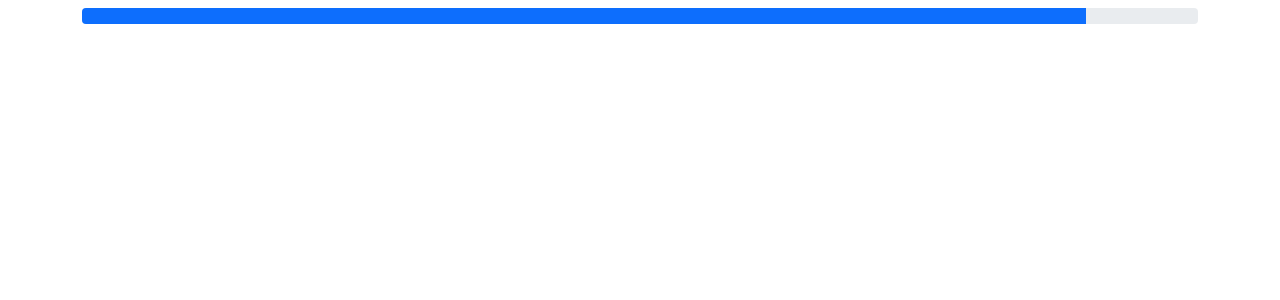
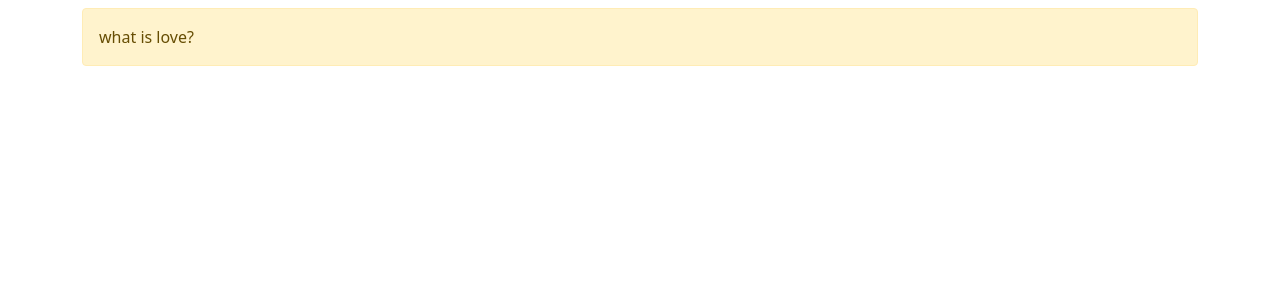
Before and after one commit to valya-brynyuk/hillel-vue-hw, a Vue app: page / in a window 1280 px wide. Shown: the top 300 px of the page. Built offline with nearby package versions, Linux system fonts and the light colour scheme.

Commit message:
- completed

```diff
--- a/src/App.vue
+++ b/src/App.vue
@@ -1,15 +1,15 @@
 <template>
-  <Progress :percentage="90"/>
+  <Alert type="warning" text="what is love?"/>
 </template>
 
 <script>
 
-import Progress from "./components/Progress.vue";
+import Alert from "./components/Alert.vue";
 
 export default {
   name: "App",
   components: {
-    Progress
+    Alert
   }
 }
 
--- /dev/null
+++ b/src/components/Alert.vue
@@ -0,0 +1,30 @@
+<template>
+  <div :class="className" role="alert">{{ text }}</div>
+</template>
+<script>
+export default {
+  name: "Alert",
+  props: {
+    type: {
+      type: String,
+      required: true,
+      validator: (value) => {
+        return ["primary", "secondary", "success", "danger", "warning", "info", "light", "dark"].includes(value);
+      }
+    },
+    text: {
+      type: String,
+      required: true,
+    }
+  },
+  computed: {
+    className() {
+      return `alert alert-${this.type}`;
+    }
+  }
+}
+</script>
+
+<style scoped>
+
+</style>
--- a/src/components/Progress.vue
+++ /dev/null
@@ -1,32 +0,0 @@
-<template>
-  <div class="progress">
-    <div
-        class="progress-bar"
-        role="progressbar"
-        :aria-valuenow="percentage"
-        aria-valuemin="0"
-        aria-valuemax="100"
-        aria-label="progressbar"
-        :style="style"
-    />
-  </div>
-</template>
-
-<script>
-export default {
-  name: "Progress",
-  props: {
-    percentage: {
-      type: Number,
-      required: true,
-    }
-  },
-  computed: {
-    style() {
-      return {
-        width: `${this.percentage}%`
-      };
-    }
-  }
-}
-</script>
```
Also changed, not shown: 1 other file (tests, documents, lock files or other folders).
